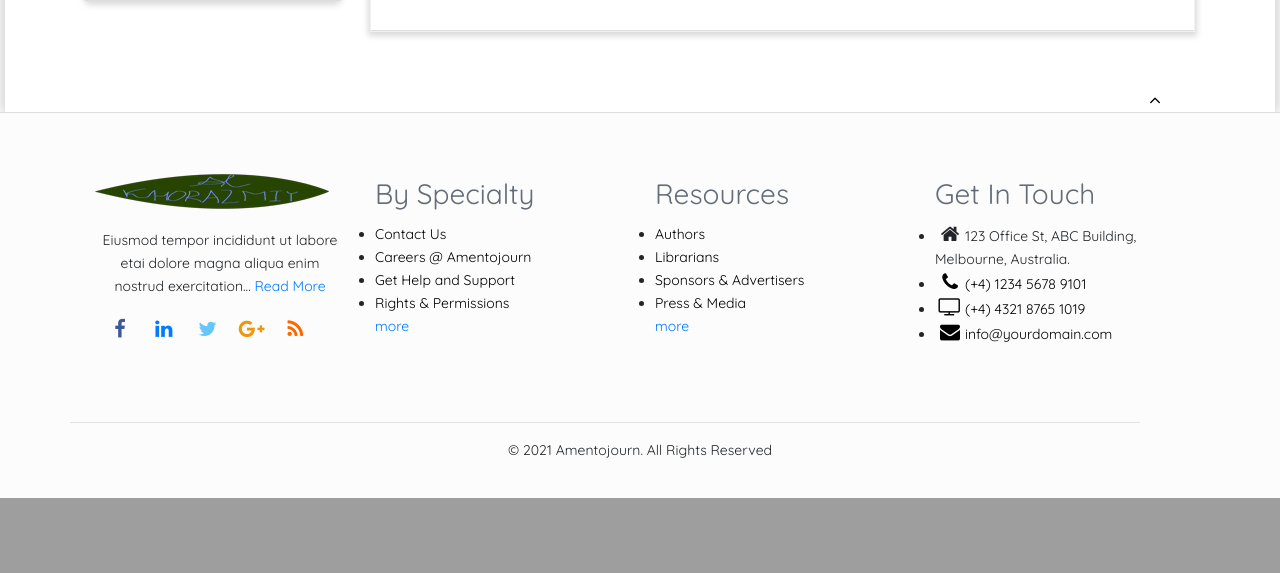
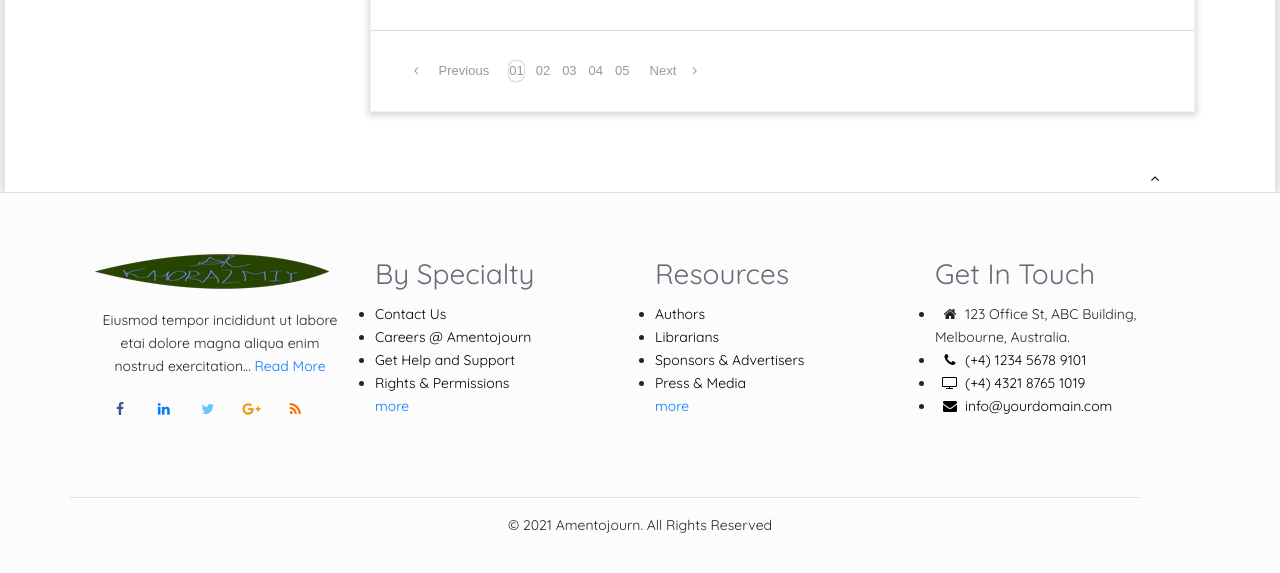
Before and after one commit to odilxon/al_khorezmiy, a Flask app: page /article-list in a window 1280 px wide. Shown: the part 1042-1615 px from the top of the page. Before the commit the page ends 1540 px from the top, so only its background shows below. Run offline with Flask 2, Linux system fonts and the light colour scheme; some libraries are stand-ins or nearby versions.

Commit message:
done artoc;le-list

```diff
--- a/static/css/style.css
+++ b/static/css/style.css
@@ -1018,7 +1018,7 @@ button {
 .collapse.show {
     display: block;
 }
-*:after, *:before, p a, a, .sj-socialicons li a, .sj-roundicontext, .sj-roundicontext .sj-usericonholder, .sub-menu, .mega-menu, .sj-prev, .sj-next, .sj-navtabs li, .sj-radio input[type=radio]+ label, .sj-radio input[type=radio] + label:before, .sj-widgetspeciality .sj-checkbox input[type=checkbox] + label, .sj-widgetspeciality .sj-checkbox input[type=checkbox] + label em, .sj-widgetsinginwith ul li a span, .sj-downloadprint li a, .sj-downloadprint li a i, .sj-downloadprint li a span, .sj-thumbs .item, .sj-thumbs .item figure, .sj-thumbs .item figure:before, .sj-viewchart .ct-bar, .sj-panel h4, .sj-panel h4 i, .sj-panel h4 i:before, .sub-menu li, .children li, .sj-uploadphoto figcaption, .sj-articledetails li, .sj-nameandmail, .sj-userinfohold, .sj-usernav, .chosen-container-multi .chosen-choices li.search-choice {
+*:after, *:before, p a, a, .socialicons li a, .roundicontext, .roundicontext .usericonholder, .sub-menu, .mega-menu, .prev, .next, .navtabs li, .radio input[type=radio]+ label, .radio input[type=radio] + label:before, .widgetspeciality .checkbox input[type=checkbox] + label, .widgetspeciality .checkbox input[type=checkbox] + label em, .widgetsinginwith ul li a span, .downloadprint li a, .downloadprint li a i, .downloadprint li a span, .thumbs .item, .thumbs .item figure, .thumbs .item figure:before, .viewchart .ct-bar, .panel h4, .panel h4 i, .panel h4 i:before, .sub-menu li, .children li, .uploadphoto figcaption, .articledetails li, .nameandmail, .userinfohold, .usernav, .chosen-container-multi .chosen-choices li.search-choice {
     -webkit-transition: all 300ms ease-in-out;
     -moz-transition: all 300ms ease-in-out;
     -ms-transition: all 300ms ease-in-out;
@@ -1321,3 +1321,77 @@ img {
     line-height: inherit;
     padding: 6px 0 6px 20px;
 }
+.articledetails > li:hover:before, .articledetails > li.active:before {
+    height: 100%;
+}
+.userinfoimgname {
+    float: left;
+    width: 100%;
+    position: relative;
+    padding: 20px 20px 20px 120px;
+}
+.addarticleholdcontent .pagination {
+    padding: 30px;
+}
+.pagination {
+    width: 100%;
+    float: left;
+    font: 500 13px/20px 'Montserrat', Arial, Helvetica, sans-serif;
+}
+.pagination ul {
+    margin: 0;
+    padding: 0;
+    float: right;
+    list-style: none;
+    text-align: center;
+    line-height: inherit;
+}
+.pagination ul {
+    margin: 0;
+    padding: 0;
+    float: right;
+    list-style: none;
+    text-align: center;
+    line-height: inherit;
+}
+.pagination ul li.prevpage {
+    margin: 0 14px 0 0;
+}
+.pagination ul li.prevpage {
+    margin-left: 0;
+}
+.pagination ul li {
+    float: left;
+    margin: 0 6px;
+    line-height: inherit;
+    list-style-type: none;
+}
+.pagination ul li a {
+    width: auto;
+    color: #999;
+    display: block;
+    text-align: center;
+    position: relative;
+    line-height: inherit;
+}
+.pagination ul li.nextpage a, .pagination ul li.prevpage a {
+    padding: 0;
+    width: auto;
+    font-size: 13px;
+    overflow: hidden;
+    position: relative;
+}
+.pagination ul li.prevpage a i {
+    margin: 0 4px 0 0;
+}
+.fa {
+    display: inline-block;
+    font: normal normal normal 14px/1 FontAwesome;
+    font-size: inherit;
+    text-rendering: auto;
+    -webkit-font-smoothing: antialiased;
+    -moz-osx-font-smoothing: grayscale;
+}
+.pagination ul li.nextpage {
+    margin: 0 0 0 14px;
+}
```
Also changed, not shown: templates/article-list.html (+23 -23 lines).
